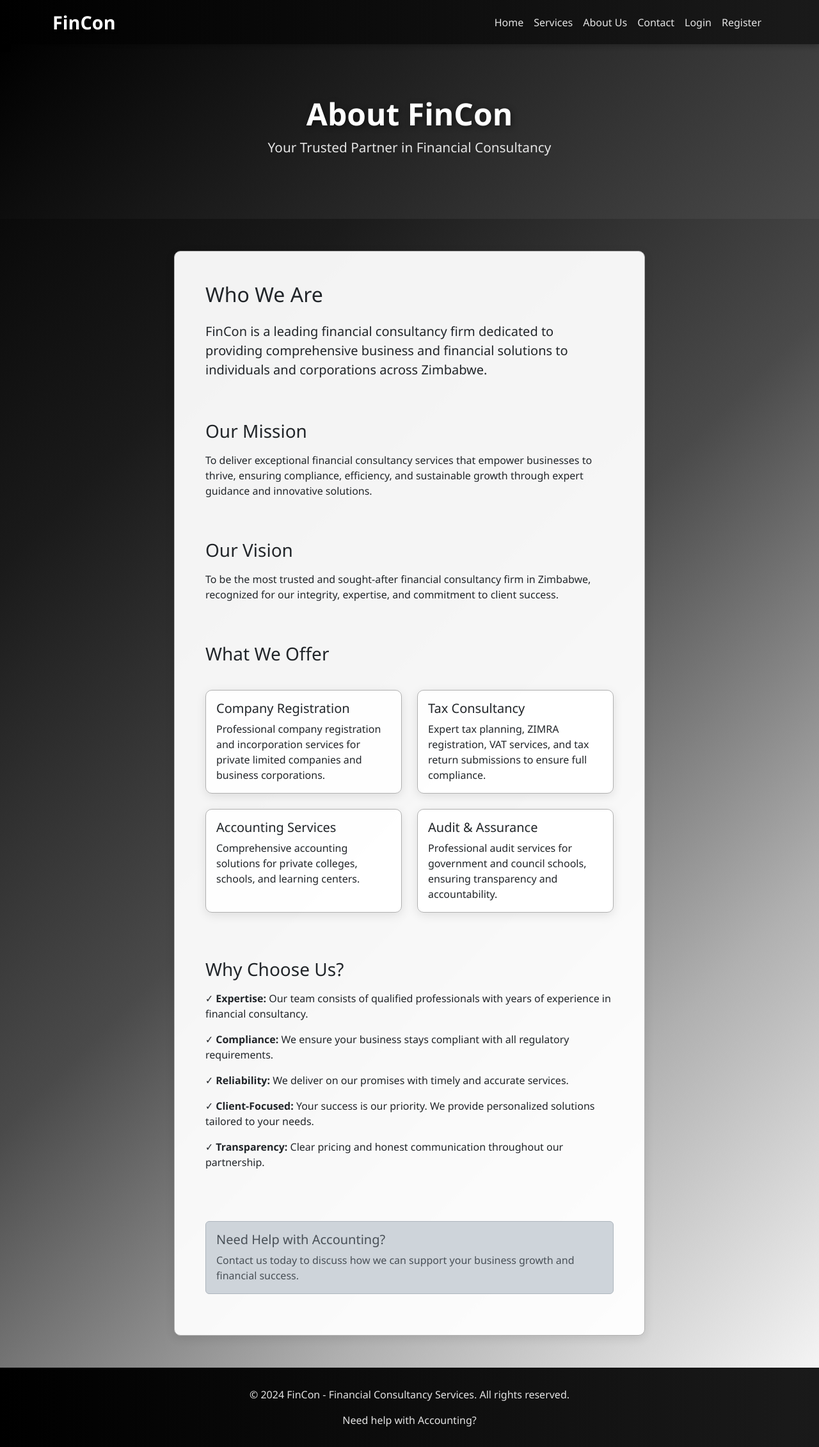
After one commit to Brian679/FinCon, a Django app: page /about/ in a window 1280 px wide. The commit adds this page. Shown: the whole page at 64% size. Run offline with Django 5.2, Linux system fonts and the light colour scheme.

Commit message:
Add dedicated About Us and Contact pages for user engagement
Integrate new URL routes and views for 'about' and 'contact' pages,
and update the base template to include navigation links.

Replit-Commit-Author: Agent
Replit-Commit-Session-Id: 7e5af980-7266-4bf5-9b65-f74a9a81f434
Replit-Commit-Checkpoint-Type: full_checkpoint
Replit-Commit-Screenshot-Url: https://storage.googleapis.com/screenshot-production-us-central1/9b5c3569-2ffb-4b0a-b44e-361d0e29d931/7e5af980-7266-4bf5-9b65-f74a9a81f434/E4SJQjT

```diff
--- a/fincon_project/urls.py
+++ b/fincon_project/urls.py
@@ -19,11 +19,13 @@ from django.urls import path
 from django.conf import settings
 from django.conf.urls.static import static
 from accounts.views import register_view, login_view, logout_view, dashboard_view, profile_view
-from services.views import home_view, services_list_view, service_detail_view, request_service_view, staff_dashboard_view
+from services.views import home_view, services_list_view, service_detail_view, request_service_view, staff_dashboard_view, about_view, contact_view
 
 urlpatterns = [
     path('admin/', admin.site.urls),
     path('', home_view, name='home'),
+    path('about/', about_view, name='about'),
+    path('contact/', contact_view, name='contact'),
     path('register/', register_view, name='register'),
     path('login/', login_view, name='login'),
     path('logout/', logout_view, name='logout'),
--- a/services/views.py
+++ b/services/views.py
@@ -50,3 +50,16 @@ def staff_dashboard_view(request):
         'in_progress_requests': in_progress_requests,
     }
     return render(request, 'services/staff_dashboard.html', context)
+
+def about_view(request):
+    return render(request, 'about.html')
+
+def contact_view(request):
+    if request.method == 'POST':
+        name = request.POST.get('name')
+        email = request.POST.get('email')
+        subject = request.POST.get('subject')
+        message = request.POST.get('message')
+        messages.success(request, 'Thank you for contacting us! We will get back to you soon.')
+        return redirect('contact')
+    return render(request, 'contact.html')
--- /dev/null
+++ b/templates/about.html
@@ -0,0 +1,79 @@
+{% extends 'base.html' %}
+
+{% block title %}About Us - FinCon{% endblock %}
+
+{% block content %}
+<div class="hero">
+    <div class="container">
+        <h1>About FinCon</h1>
+        <p>Your Trusted Partner in Financial Consultancy</p>
+    </div>
+</div>
+
+<div class="container mb-5">
+    <div class="row">
+        <div class="col-lg-8 mx-auto">
+            <div class="card p-5">
+                <h2 class="mb-4">Who We Are</h2>
+                <p class="lead">FinCon is a leading financial consultancy firm dedicated to providing comprehensive business and financial solutions to individuals and corporations across Zimbabwe.</p>
+
+                <h3 class="mt-5 mb-3">Our Mission</h3>
+                <p>To deliver exceptional financial consultancy services that empower businesses to thrive, ensuring compliance, efficiency, and sustainable growth through expert guidance and innovative solutions.</p>
+
+                <h3 class="mt-5 mb-3">Our Vision</h3>
+                <p>To be the most trusted and sought-after financial consultancy firm in Zimbabwe, recognized for our integrity, expertise, and commitment to client success.</p>
+
+                <h3 class="mt-5 mb-3">What We Offer</h3>
+                <div class="row mt-4">
+                    <div class="col-md-6 mb-4">
+                        <div class="card h-100">
+                            <div class="card-body">
+                                <h5 class="card-title">Company Registration</h5>
+                                <p class="card-text">Professional company registration and incorporation services for private limited companies and business corporations.</p>
+                            </div>
+                        </div>
+                    </div>
+                    <div class="col-md-6 mb-4">
+                        <div class="card h-100">
+                            <div class="card-body">
+                                <h5 class="card-title">Tax Consultancy</h5>
+                                <p class="card-text">Expert tax planning, ZIMRA registration, VAT services, and tax return submissions to ensure full compliance.</p>
+                            </div>
+                        </div>
+                    </div>
+                    <div class="col-md-6 mb-4">
+                        <div class="card h-100">
+                            <div class="card-body">
+                                <h5 class="card-title">Accounting Services</h5>
+                                <p class="card-text">Comprehensive accounting solutions for private colleges, schools, and learning centers.</p>
+                            </div>
+                        </div>
+                    </div>
+                    <div class="col-md-6 mb-4">
+                        <div class="card h-100">
+                            <div class="card-body">
+                                <h5 class="card-title">Audit & Assurance</h5>
+                                <p class="card-text">Professional audit services for government and council schools, ensuring transparency and accountability.</p>
+                            </div>
+                        </div>
+                    </div>
+                </div>
+
+                <h3 class="mt-5 mb-3">Why Choose Us?</h3>
+                <ul class="list-unstyled">
+                    <li class="mb-3"><strong>✓ Expertise:</strong> Our team consists of qualified professionals with years of experience in financial consultancy.</li>
+                    <li class="mb-3"><strong>✓ Compliance:</strong> We ensure your business stays compliant with all regulatory requirements.</li>
+                    <li class="mb-3"><strong>✓ Reliability:</strong> We deliver on our promises with timely and accurate services.</li>
+                    <li class="mb-3"><strong>✓ Client-Focused:</strong> Your success is our priority. We provide personalized solutions tailored to your needs.</li>
+                    <li class="mb-3"><strong>✓ Transparency:</strong> Clear pricing and honest communication throughout our partnership.</li>
+                </ul>
+
+                <div class="alert alert-dark mt-5">
+                    <h5>Need Help with Accounting?</h5>
+                    <p class="mb-0">Contact us today to discuss how we can support your business growth and financial success.</p>
+                </div>
+            </div>
+        </div>
+    </div>
+</div>
+{% endblock %}
--- a/templates/base.html
+++ b/templates/base.html
@@ -106,6 +106,8 @@
                 <ul class="navbar-nav ms-auto">
                     <li class="nav-item"><a class="nav-link" href="{% url 'home' %}">Home</a></li>
                     <li class="nav-item"><a class="nav-link" href="{% url 'services_list' %}">Services</a></li>
+                    <li class="nav-item"><a class="nav-link" href="{% url 'about' %}">About Us</a></li>
+                    <li class="nav-item"><a class="nav-link" href="{% url 'contact' %}">Contact</a></li>
                     {% if user.is_authenticated %}
                         <li class="nav-item"><a class="nav-link" href="{% url 'dashboard' %}">Dashboard</a></li>
                         <li class="nav-item"><a class="nav-link" href="{% url 'profile' %}">Profile</a></li>
```
Also changed, not shown: templates/contact.html (added, +80 -0 lines), 1 other file.
